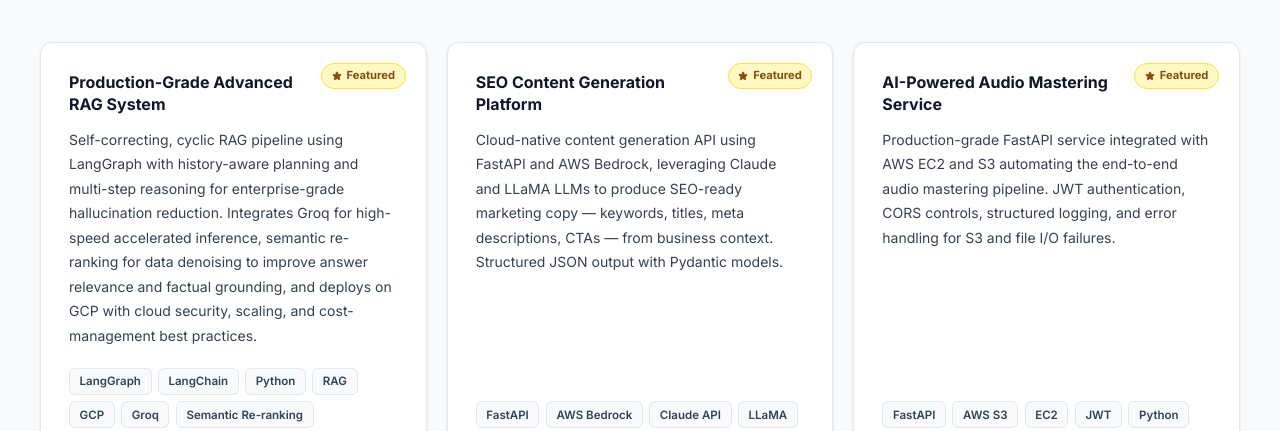
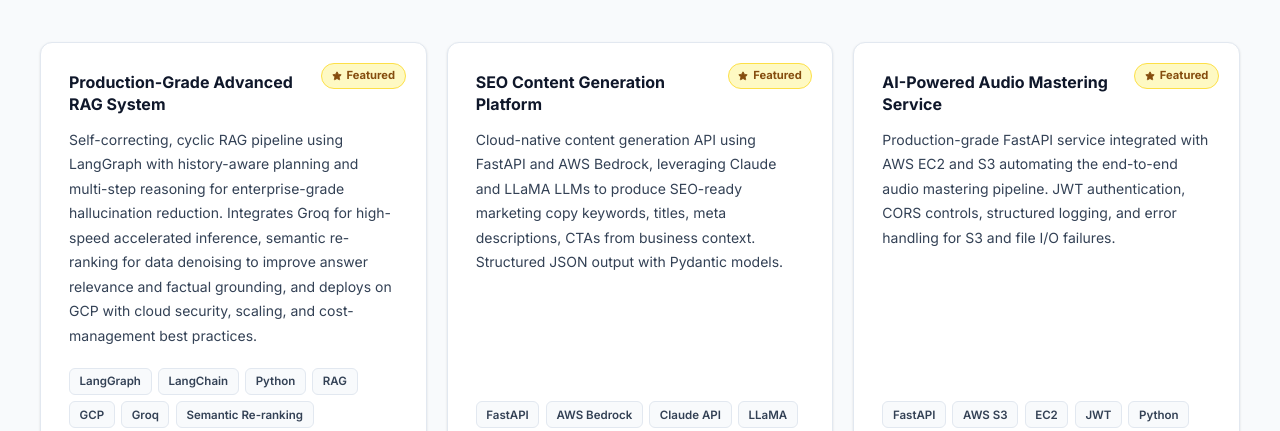
Before and after one commit to AyeshSharuka/portfolio, a React (Create React App) app: page / in a window 1280 px wide. Shown: the part 3245-3676 px from the top of the page. Built offline with nearby package versions, Linux system fonts and the light colour scheme.

Commit message:
Refactor SEO Content Generation description
Removed unnecessary punctuation from the description of the SEO Content Generation Platform.

```diff
--- a/src/data/portfolio.ts
+++ b/src/data/portfolio.ts
@@ -223,7 +223,7 @@
   {
     title: "SEO Content Generation Platform",
     description:
-      "Cloud-native content generation API using FastAPI and AWS Bedrock, leveraging Claude and LLaMA LLMs to produce SEO-ready marketing copy — keywords, titles, meta descriptions, CTAs — from business context. Structured JSON output with Pydantic models.",
+      "Cloud-native content generation API using FastAPI and AWS Bedrock, leveraging Claude and LLaMA LLMs to produce SEO-ready marketing copy keywords, titles, meta descriptions, CTAs from business context. Structured JSON output with Pydantic models.",
     tags: [
       "FastAPI",
       "AWS Bedrock",
```
